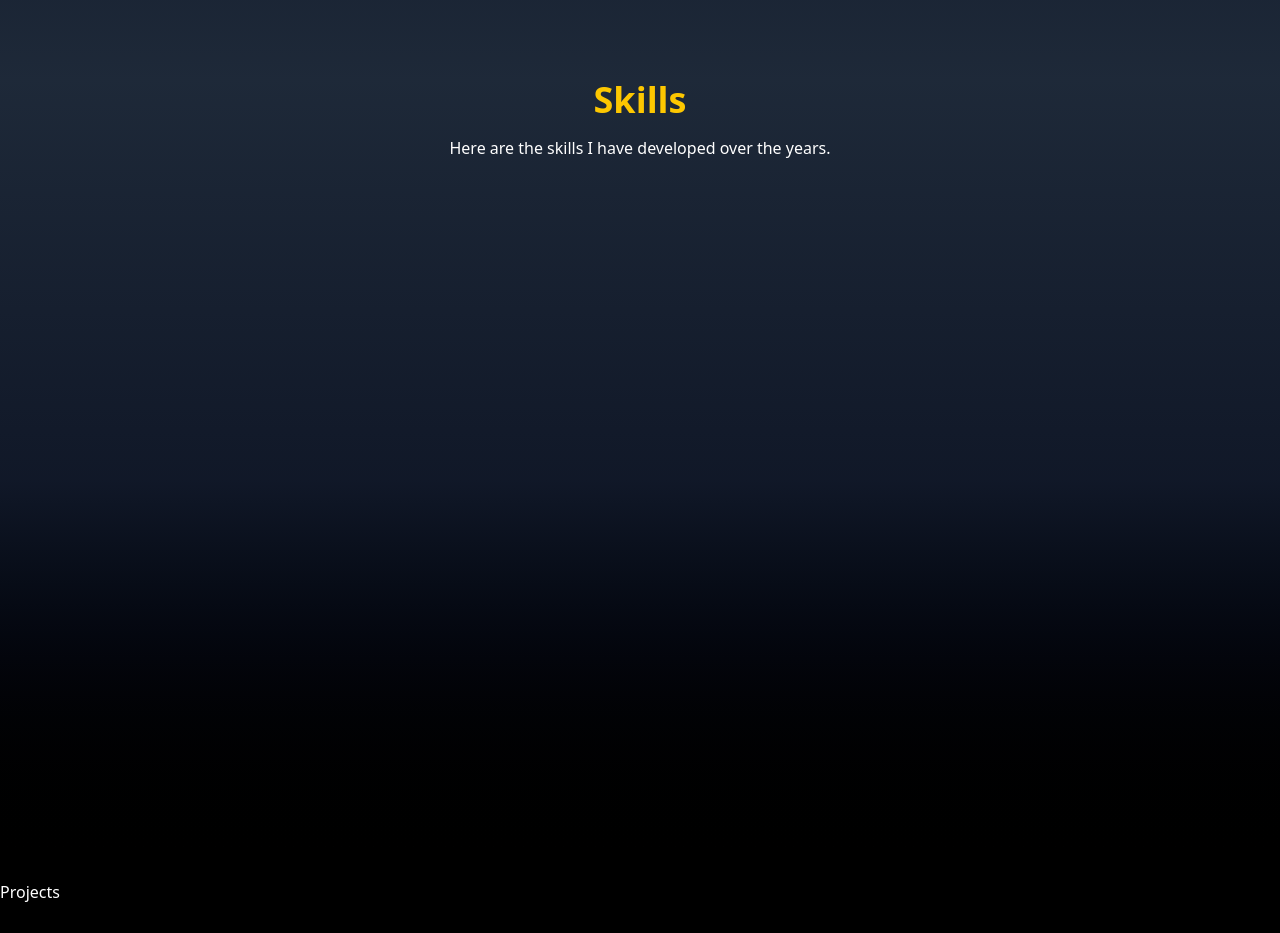
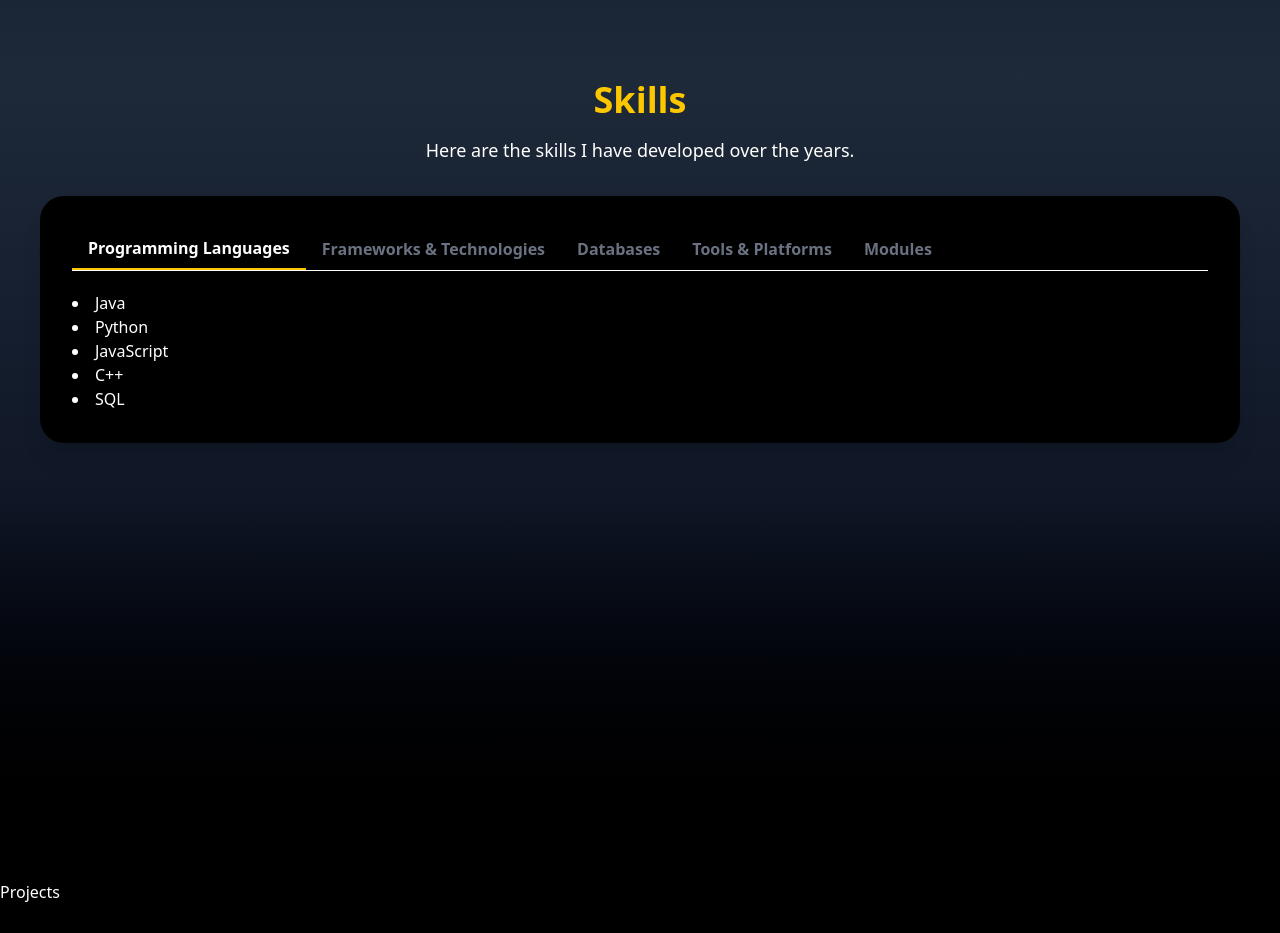
Before and after one commit to GiftMHB/Portfolio-Project-2.0, a React (Vite) app in the folder my-portfolio/: page / in a window 1280 px wide. Shown: the part 1520-2453 px from the top of the page. Built offline with nearby package versions, Linux system fonts and the light colour scheme.

Commit message:
skills page almost completed

```diff
--- a/my-portfolio/src/pages/Skills.jsx
+++ b/my-portfolio/src/pages/Skills.jsx
@@ -1,99 +1,99 @@
+import {useState} from 'react';
+
 export default function Skills(){
+
+    const [activeTab, setActiveTab] = useState("tab1");
+
+    const tabs = [
+      {id: "tab1", label: "Programming Languages"},
+      {id: "tab2", label: "Frameworks & Technologies"},
+      {id: "tab3", label: "Databases"},
+      {id: "tab4", label: "Tools & Platforms"},
+      {id: "tab5", label: "Modules"},
+    ];
+
+    const content = {
+        tab1: (
+            <div>
+                <ul className="list-disc list-inside text-white">
+                    <li>Java</li>
+                    <li>Python</li>
+                    <li>JavaScript</li>
+                    <li>C++</li>
+                    <li>SQL</li>
+                </ul>
+            </div>
+        ),
+        tab2: (
+            <div>
+                <ul className="list-disc list-inside text-white">
+                    <li>React / Vite</li>
+                    <li>Node.js</li>
+                    <li>Express</li>
+                    <li>Angular</li>
+                    <li>WebSockets</li>
+                    <li>REST APIs</li>
+                </ul>
+            </div>
+        ),
+        tab3: (
+            <div>
+                <ul className="list-disc list-inside text-white">
+                    <li>MySQL</li>
+                    <li>MongoDB</li>
+                </ul>
+            </div>
+        ),
+        tab4: (
+            <div>
+                <ul className="list-disc list-inside text-white">
+                    <li>Git & GitHub</li>
+                    <li>Docker (if applicable)</li>
+                    <li>VS Code</li>
+                    <li>Postman</li>
+                    <li>Figma</li>
+                </ul>
+            </div>
+        ),
+        tab5: (
+            <div>
+                <ul className="list-disc list-inside text-white">
+                    <li>Data Structures & Algorithms</li>
+                    <li>Object-Oriented Programming</li>
+                    <li>Software Design Principles</li>
+                    <li>Networking Fundamentals</li>
+                    <li>Concurrent Programming</li>
+                </ul>
+            </div>
+        ),
+
+    };
+
     return(
         <section id="skills" className="min-h-screen bg-linear-to-b from-gray-800 via-gray-900 to-black text-white">
             <h1 className="flex justify-center text-4xl font-bold text-yellow-400">Skills </h1>
-            <p className="flex justify-center mt-4">Here are the skills I have developed over the years.</p>
+            <p className="flex justify-center text-lg text-white mt-4">Here are the skills I have developed over the years.</p>
+
+
+                <div className=" rounded-3xl bg-black p-8 mx-10 shadow-xl space-y-5 mt-8">
+                    {/* for tabs */}
+                    <div className="flex flex-wrap border-b">
+                        {tabs.map((tab) => (
+                            <button
+                                key={tab.id}
+                                className={`px-4 py-2 font-semibold ${activeTab === tab.id ? 'border-b-2 border-yellow-400' : 'text-gray-500'}`}
+                                onClick={() => setActiveTab(tab.id)}
+                            >
+                                {tab.label}
+                            </button>
+                        ))}
+                    </div>
+                    {/* for content */}
+                    <div>
+                        {content[activeTab]}
+                    </div>
+
+            </div>
         </section>
     );
 }
-/* Skills Section (Main Skills Overview)
-
-Heading:
-👉 Skills
-
-Then break it into sub-sections. This is the key part you asked about 👇
-
-🖥️ Programming Languages
-
-List the languages you’re comfortable with.
-
-Example:
-
-Java
-
-Python
-
-JavaScript
-
-C++
-
-SQL
-
-🧰 Frameworks & Technologies
-
-Anything you use to build applications.
-
-Example:
-
-React / Vite
-
-Node.js
-
-Express
-
-Angular
-
-WebSockets
-
-REST APIs
-
-🗄️ Databases
-
-MySQL
-
-MongoDB
-
-🎨 Tools & Platforms
-
-(Design + development tools)
-
-Example:
-
-Git & GitHub
-
-Docker (if applicable)
-
-VS Code
-
-Postman
-
-Figma
-
-🧠 Core Concepts
-
-This makes you look more “engineer-level” rather than just listing tools.
-
-Example:
-
-Data Structures & Algorithms
-
-Object-Oriented Programming
-
-Software Design Principles
-
-Networking Fundamentals
-
-Concurrent Programming
-
-4️⃣ Optional Section (Nice but not required)
-🌱 Currently Learning
-
-This shows growth mindset (recruiters love this).
-
-Example:
-
-Cloud fundamentals
-
-System design
-
-Mobile development */
```
